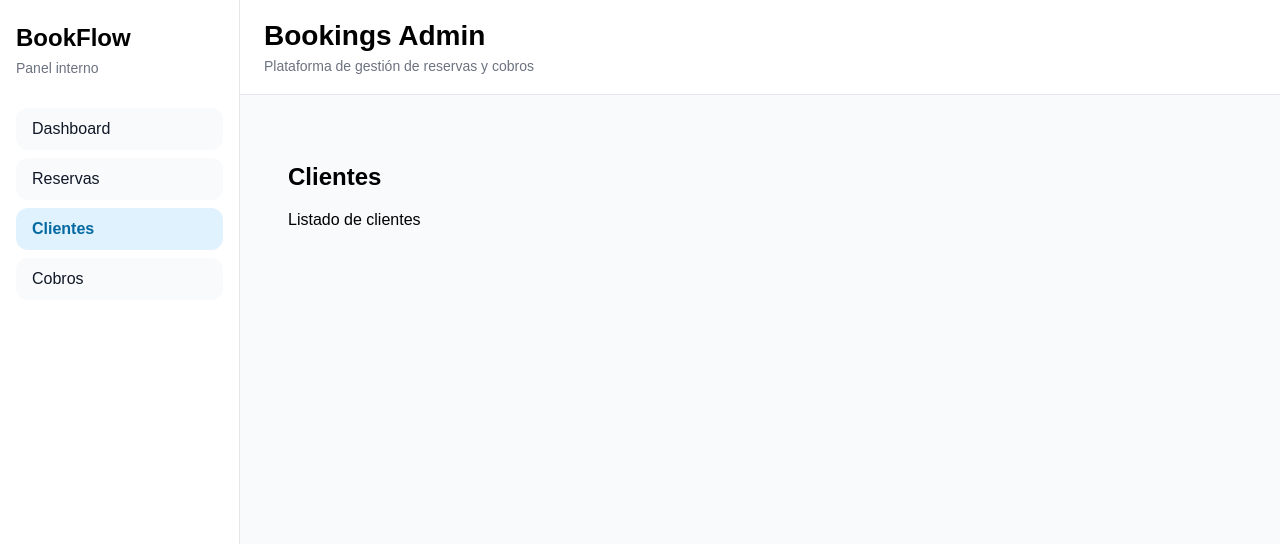
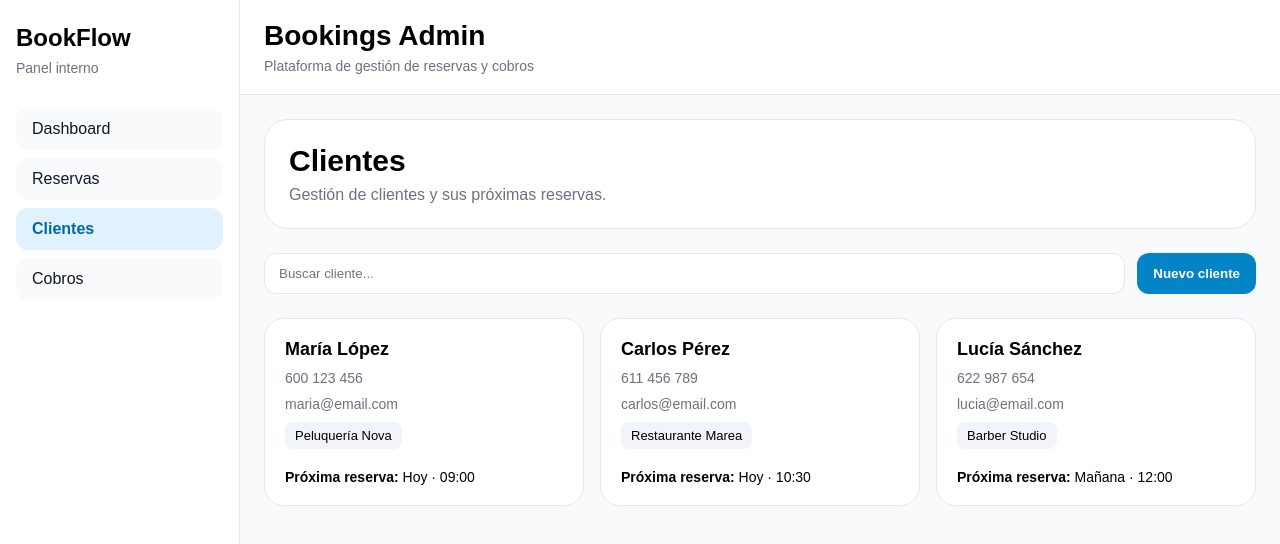
Before and after one commit to AlicanteFutura-504/FrontEnd, a Next.js app: page /customers in a window 1280 px wide. Shown: the top 544 px of the page. Built offline with nearby package versions, Linux system fonts and the light colour scheme.

Commit message:
feat: add customers view with cards

```diff
--- a/app/(admin)/customers/page.tsx
+++ b/app/(admin)/customers/page.tsx
@@ -1,8 +1,137 @@
+const customers = [
+  {
+    id: "C-001",
+    name: "María López",
+    phone: "600 123 456",
+    email: "maria@email.com",
+    business: "Peluquería Nova",
+    nextBooking: "Hoy · 09:00",
+  },
+  {
+    id: "C-002",
+    name: "Carlos Pérez",
+    phone: "611 456 789",
+    email: "carlos@email.com",
+    business: "Restaurante Marea",
+    nextBooking: "Hoy · 10:30",
+  },
+  {
+    id: "C-003",
+    name: "Lucía Sánchez",
+    phone: "622 987 654",
+    email: "lucia@email.com",
+    business: "Barber Studio",
+    nextBooking: "Mañana · 12:00",
+  },
+];
+
+function CustomerCard({
+  customer,
+}: {
+  customer: (typeof customers)[0];
+}) {
+  return (
+    <div
+      style={{
+        backgroundColor: "#ffffff",
+        borderRadius: "20px",
+        padding: "20px",
+        border: "1px solid #e5e7eb",
+        display: "flex",
+        flexDirection: "column",
+        gap: "10px",
+      }}
+    >
+      <div style={{ fontWeight: 600, fontSize: "18px" }}>
+        {customer.name}
+      </div>
+
+      <div style={{ fontSize: "14px", color: "#6b7280" }}>
+        {customer.phone}
+      </div>
+
+      <div style={{ fontSize: "14px", color: "#6b7280" }}>
+        {customer.email}
+      </div>
+
+      <div
+        style={{
+          fontSize: "13px",
+          backgroundColor: "#f1f5f9",
+          padding: "6px 10px",
+          borderRadius: "8px",
+          width: "fit-content",
+        }}
+      >
+        {customer.business}
+      </div>
+
+      <div style={{ marginTop: "10px", fontSize: "14px" }}>
+        <strong>Próxima reserva:</strong> {customer.nextBooking}
+      </div>
+    </div>
+  );
+}
+
 export default function CustomersPage() {
-    return (
-      <div style={{ padding: 24 }}>
-        <h2>Clientes</h2>
-        <p>Listado de clientes</p>
-      </div>
-    );
-  }
+  return (
+    <div style={{ display: "flex", flexDirection: "column", gap: "24px" }}>
+      <section
+        style={{
+          backgroundColor: "#ffffff",
+          borderRadius: "24px",
+          padding: "24px",
+          border: "1px solid #e5e7eb",
+        }}
+      >
+        <h2 style={{ margin: 0, fontSize: "30px" }}>Clientes</h2>
+        <p style={{ margin: "8px 0 0", color: "#6b7280" }}>
+          Gestión de clientes y sus próximas reservas.
+        </p>
+      </section>
+
+      <section
+        style={{
+          display: "flex",
+          gap: "12px",
+        }}
+      >
+        <input
+          placeholder="Buscar cliente..."
+          style={{
+            flex: 1,
+            padding: "12px 14px",
+            borderRadius: "12px",
+            border: "1px solid #e5e7eb",
+          }}
+        />
+
+        <button
+          style={{
+            border: "none",
+            backgroundColor: "#0284c7",
+            color: "#ffffff",
+            borderRadius: "12px",
+            padding: "12px 16px",
+            fontWeight: 600,
+            cursor: "pointer",
+          }}
+        >
+          Nuevo cliente
+        </button>
+      </section>
+
+      <section
+        style={{
+          display: "grid",
+          gridTemplateColumns: "repeat(3, 1fr)",
+          gap: "16px",
+        }}
+      >
+        {customers.map((customer) => (
+          <CustomerCard key={customer.id} customer={customer} />
+        ))}
+      </section>
+    </div>
+  );
+}
```
